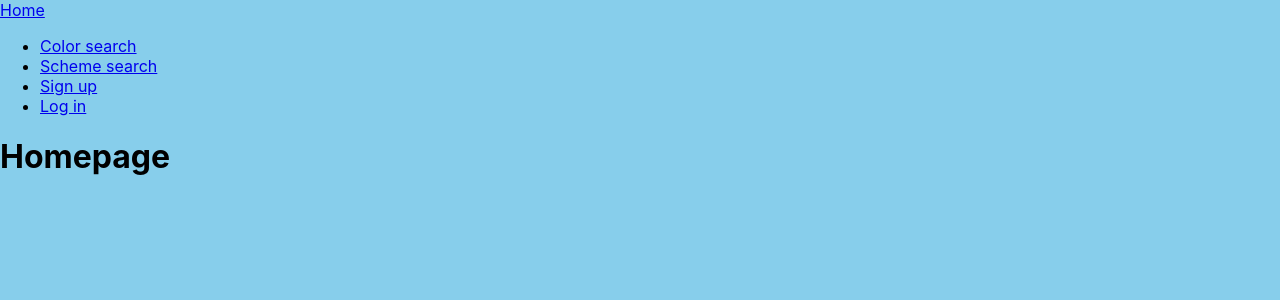
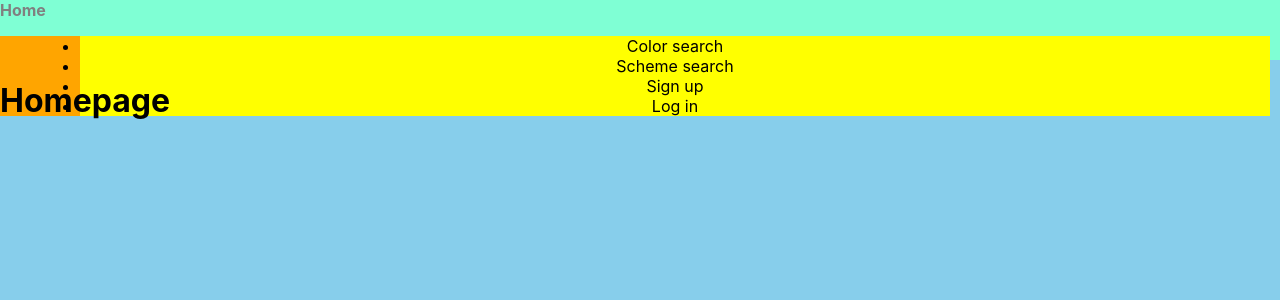
Before and after one commit to iam8/48-Capstone-2-Frontend, a React (Create React App) app in the folder colors/: page / in a window 1280 px wide. Shown: the top 300 px of the page. Built offline with nearby package versions, Linux system fonts and the light colour scheme; no server answers.

Commit message:
Change link to logout to be a Link component; revert NavbarBrand to NavLink

```diff
--- a/colors/src/navbar/NavBar.js
+++ b/colors/src/navbar/NavBar.js
@@ -1,8 +1,9 @@
 import React, {useContext} from "react";
-import {NavLink} from "react-router-dom";
-import {Navbar, NavbarBrand, Nav, NavItem} from "reactstrap";
+import {NavLink, Link} from "react-router-dom";
+import {Navbar, Nav, NavItem} from "reactstrap";
 
 import UserContext from "../auth/UserContext";
+import "./NavBar.css";
 
 
 /**
@@ -15,7 +16,6 @@ import UserContext from "../auth/UserContext";
  */
 function NavBar({logout}) {
     const {currentUser} = useContext(UserContext);
-    console.log("Current user:", currentUser);
 
     /** Logged-out appearance for navbar */
     function loggedOutNavbar() {
@@ -42,7 +42,7 @@ function NavBar({logout}) {
             </NavItem>
 
             <NavItem>
-                <NavLink to="/" onClick={logout}>Log out</NavLink>
+                <Link to="/" onClick={logout}>Log out</Link>
             </NavItem>
         </>
     }
@@ -51,9 +51,9 @@ function NavBar({logout}) {
         <>
             <div className="NavBar">
                 <Navbar>
-                    <NavbarBrand href="/" className="navbar-brand">
+                    <NavLink exact to="/" className="navbar-brand">
                         Home
-                    </NavbarBrand>
+                    </NavLink>
 
                     <Nav>
                         <NavItem>
```
